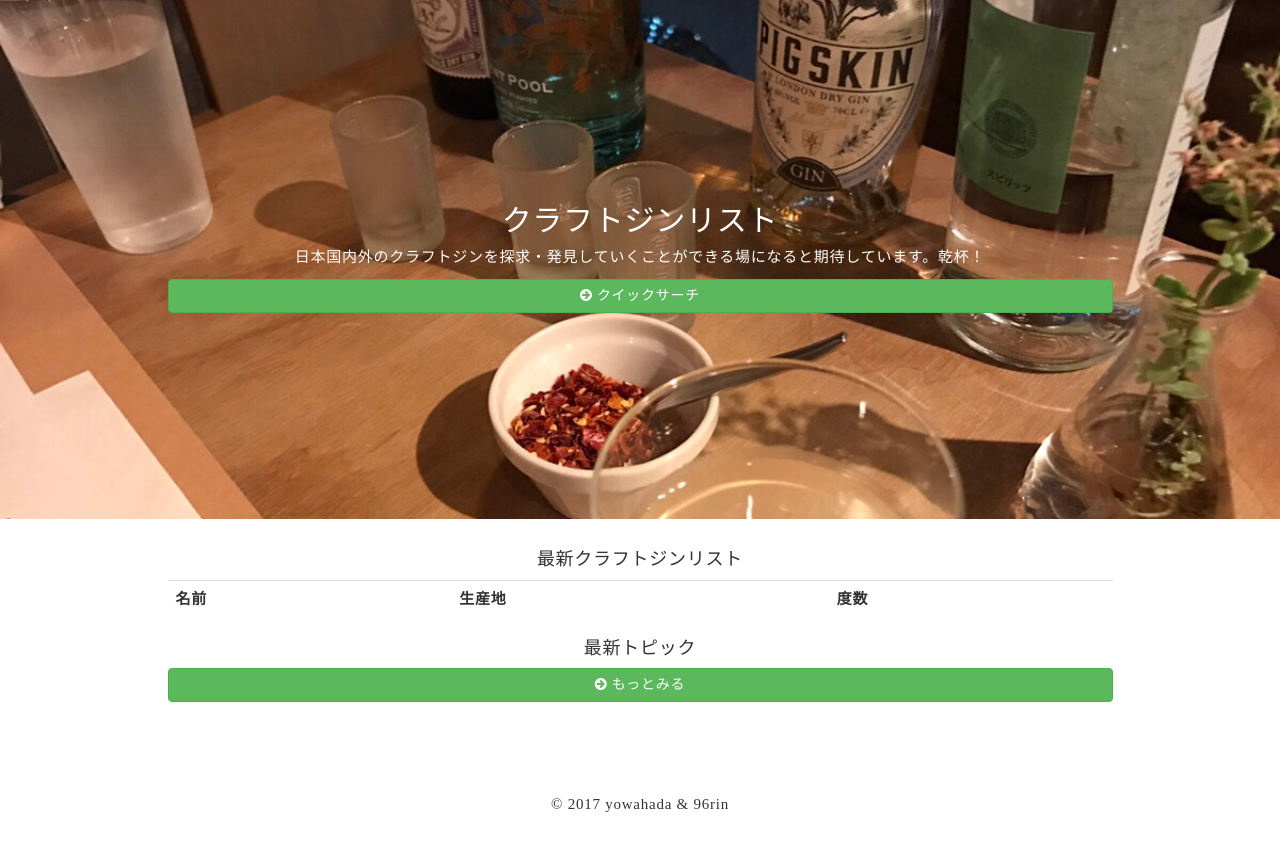
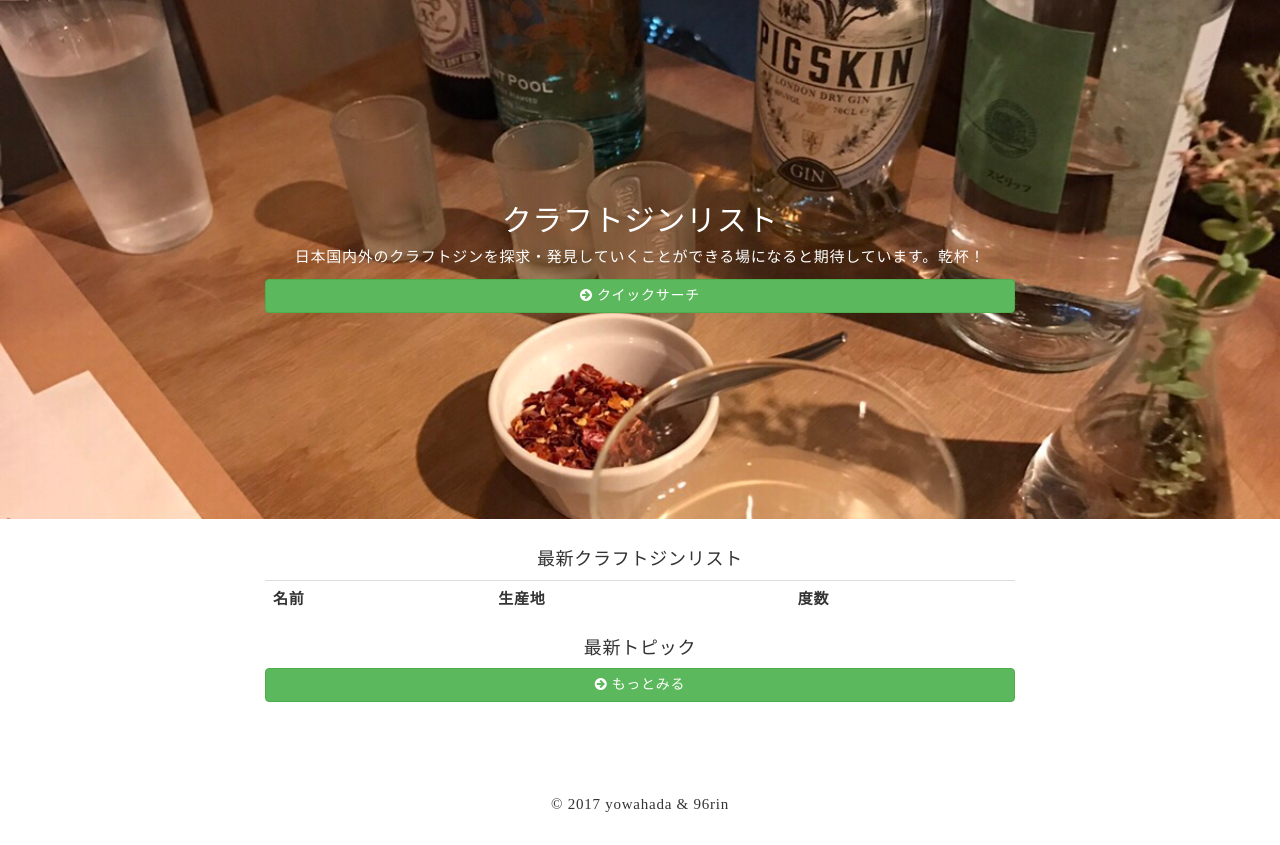
Before and after one commit to yowahada/ginpedia, a Django app: page /index/ in a window 1280 px wide. Shown: the part 51-896 px from the top of the page. Run offline with Django 3.2, Linux system fonts and the light colour scheme; data that the repository does not hold is empty; some libraries are stand-ins or nearby versions; some web fonts are replaced.

Commit message:
PC表示変更

```diff
--- a/templates/article/page_detail.html
+++ b/templates/article/page_detail.html
@@ -13,7 +13,7 @@
 {% block content %}
 <div class="container">
     <div class="row">
-        <div class="col-xs-12 col-md-10 col-md-offset-1">
+        <div class="col-xs-12 col-md-8 col-md-offset-2">
             <h2>{{ page.title }}</h2>
             {{ page.updated_at | date:"Y年n月d日" }} {{ page.author }}<br><br>
             {% autoescape off %}
--- a/templates/article/page_list.html
+++ b/templates/article/page_list.html
@@ -3,7 +3,7 @@
 {% block content %}
 <div class="container">
     <div class="row">
-        <div class="col-xs-12 col-md-10 col-md-offset-1">
+        <div class="col-xs-12 col-md-8 col-md-offset-2">
             <h3>トピック</h3>
             <p>クラフトジンとかボタニカルとか日々のこと</p>
             <!--<div class="input-group">-->
--- a/templates/blog/about_us.html
+++ b/templates/blog/about_us.html
@@ -2,7 +2,7 @@
 {% block content %}
 <div class="container">
 	<div class="row">
-		<div class="col-xs-12 col-md-10 col-md-offset-1">
+		<div class="col-xs-12 col-md-8 col-md-offset-2">
 			<h2>私たち | About us</h2>
 			<p>プロフィール</p>
 			<p><i class="fa fa-user-circle" aria-hidden="true"></i><a href="https://github.com/yowahada">yowahada</a><br>
--- a/templates/blog/contact_add.html
+++ b/templates/blog/contact_add.html
@@ -4,7 +4,7 @@
 {% block content %}
 <div class="container">
     <div class="row">
-        <div class="col-xs-12 col-md-10 col-md-offset-1">
+        <div class="col-xs-12 col-md-8 col-md-offset-2">
         <div class="inner-wrap">
             <h2>お問合せ | Contact</h2>
             <p>ご質問・ご不明な点等ございましたら、下記のフォームまでお気軽にお問い合わせください。できるだけ早くお返事させていただきます。</p>
--- a/templates/blog/detail.html
+++ b/templates/blog/detail.html
@@ -3,7 +3,7 @@
 {% block content %}
 <div class="container">
 	<div class="row">
-		<div class="col-xs-12 col-md-10 col-md-offset-1">
+		<div class="col-xs-12 col-md-8 col-md-offset-2">
 	    	<div class="inner-wrap">
 	    		<h2>{{ post.title }}</h2>
 				<p>{{ post.Flavor_text | linebreaksbr}}</p>
--- a/templates/blog/gin_list.html
+++ b/templates/blog/gin_list.html
@@ -4,7 +4,7 @@
 {% block content %}
 <div class="container">
 	<div class="row">
-		<div class="col-xs-12 col-md-10 col-md-offset-1">
+		<div class="col-xs-12 col-md-8 col-md-offset-2">
 		<h3>クラフトジンリスト</h3>
 		<p></p>
 			<div class="input-group">
--- a/templates/blog/post_list.html
+++ b/templates/blog/post_list.html
@@ -6,7 +6,7 @@
 	<div class="box box__bg_photo">
 		<div class="container">
 			<div class="row">
-				<div class="col-xs-12 col-md-10 col-md-offset-1" align="center">
+				<div class="col-xs-12 col-md-8 col-md-offset-2" align="center">
 					<h2>クラフトジンリスト</h2>
 					<p>日本国内外のクラフトジンを探求・発見していくことができる場になると期待しています。乾杯！</p>
 					<div align="center">
@@ -20,7 +20,7 @@
 </div>
 <div class="container">
 	<div class="row">
-		<div class="col-xs-12 col-md-10 col-md-offset-1" align="center">
+		<div class="col-xs-12 col-md-8 col-md-offset-2" align="center">
 			<br>
 			<h4>最新クラフトジンリスト</h4>
 			<table class="table">
```
Also changed, not shown: templates/blog/botanicals_detail.html (+7 -0 lines).
